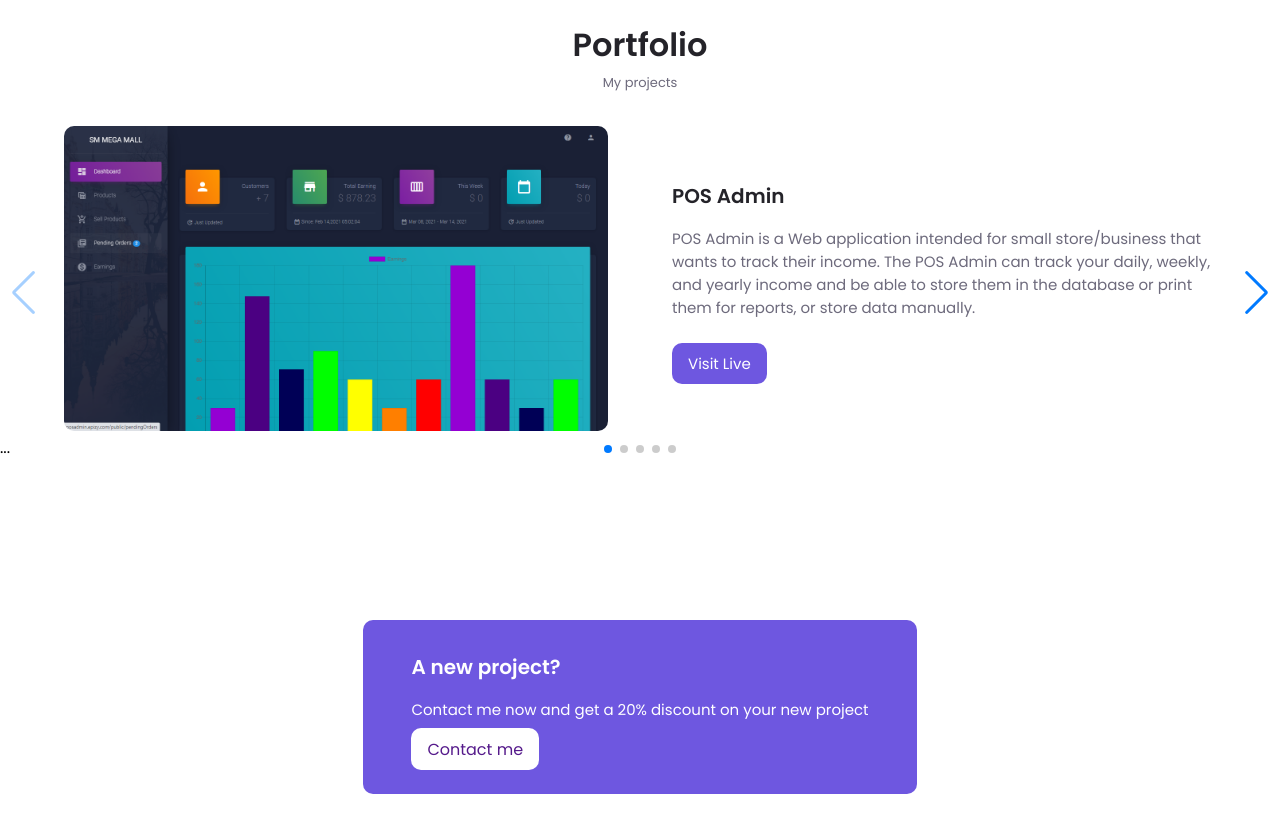
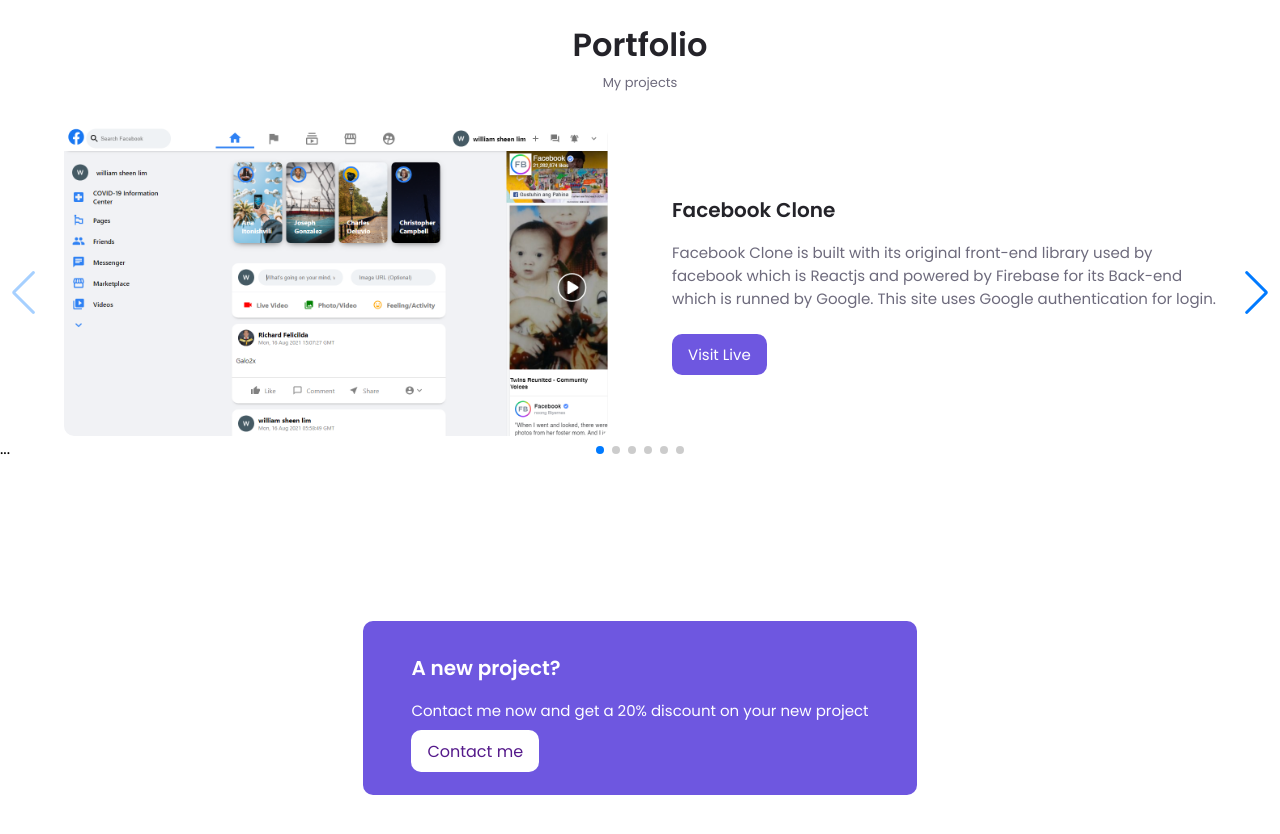
Before and after one commit to sheenlim23/react-portfolio, a React (Create React App) app: page / in a window 1280 px wide. Shown: the part 2500-3334 px from the top of the page. Built offline with nearby package versions, Linux system fonts and the light colour scheme.

Commit message:
add facebook clone

```diff
--- a/src/components/Portfolio.js
+++ b/src/components/Portfolio.js
@@ -24,6 +24,18 @@
           onSlideChange={() => console.log('slide change')}
           onSwiper={(swiper) => console.log(swiper)}
           className="swiper-container">
+          <SwiperSlide className="swiper-slide">
+            <div className="swiper-image">
+              <img src="images/facebook-clone.png" alt="" />
+            </div>
+            <div className="swiper-text">
+              <div>
+                <h2>Facebook Clone</h2>
+                <p>Facebook Clone is built with its original front-end library used by facebook which is Reactjs and powered by Firebase for its Back-end which is runned by Google. This site uses Google authentication for login.</p>
+                <a href="https://facebook-app-clone-ce1b9.web.app/" target="_blank" className="btn swiper-btn">Visit Live</a>
+              </div>
+            </div>
+          </SwiperSlide>
           <SwiperSlide className="swiper-slide">
             <div className="swiper-image">
               <img src="images/posadmin.png" alt="" />
```
Also changed, not shown: public/images/facebook-clone.png (added), 8 other files (tests, documents, lock files or other folders).
